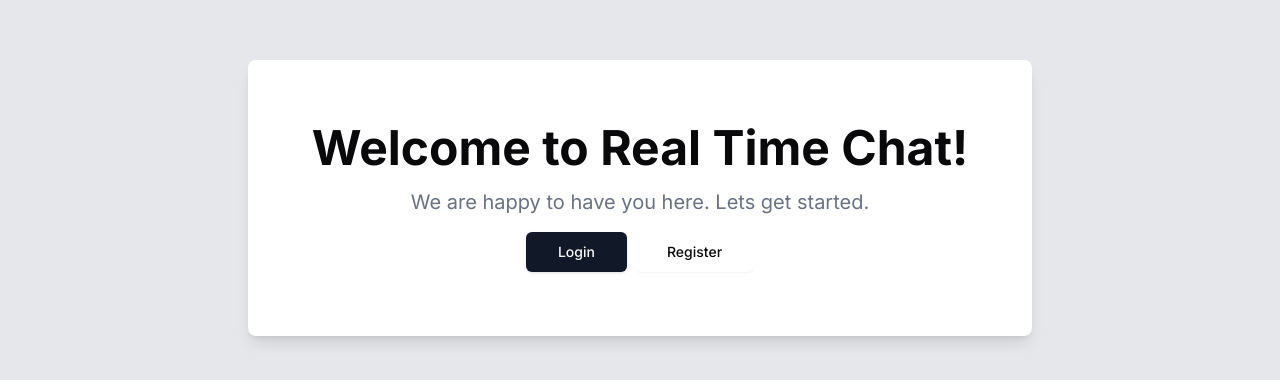
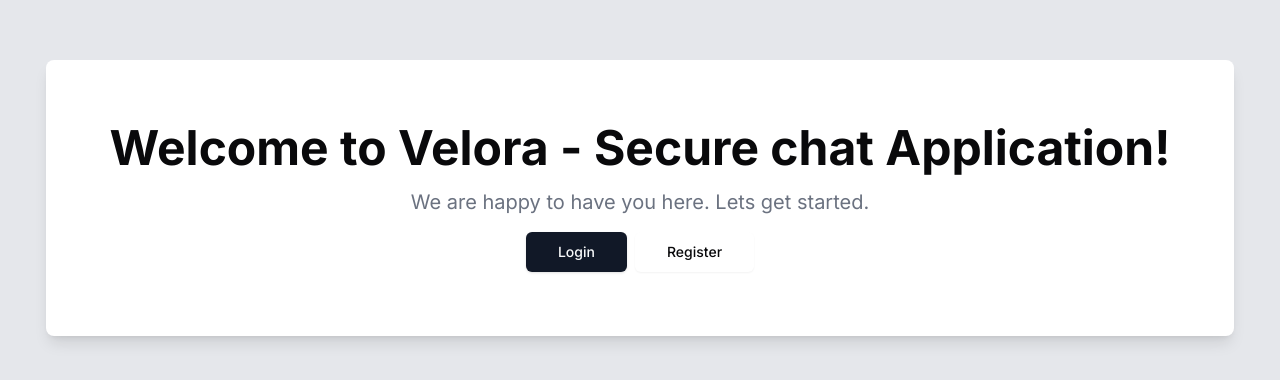
Before and after one commit to Amjedusman/real-time-chat-app, a Next.js app in the folder frontend/: page / in a window 1280 px wide. Shown: the part 202-582 px from the top of the page. Built offline with nearby package versions, Linux system fonts and the light colour scheme.

Commit message:
intro changed

```diff
--- a/frontend/app/page.tsx
+++ b/frontend/app/page.tsx
@@ -5,7 +5,7 @@ export default function Component() {
     <div className="flex flex-col h-screen bg-gray-200">
       <main className="flex flex-1 items-center justify-center text-center">
         <div className="space-y-4 bg-white p-16 rounded-lg shadow-lg">
-          <h1 className="text-5xl font-bold">Welcome to Real Time Chat!</h1>
+          <h1 className="text-5xl font-bold">Welcome to Velora - Secure chat Application!</h1>
           <p className="text-xl text-gray-500">
             We are happy to have you here. Lets get started.
           </p>
```
